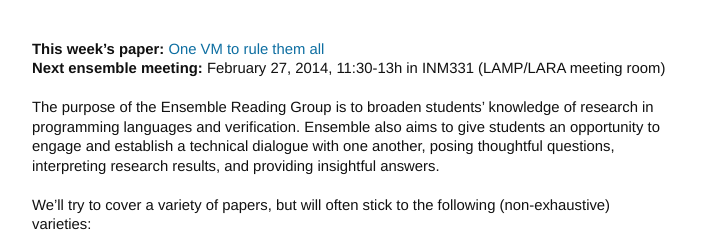
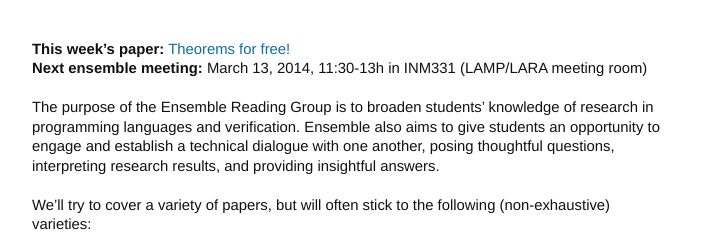
Before and after one commit to lampepfl/ensemble, a Jekyll site: the page built from index.md, in a window 1280 px wide. Shown: the top 233 px of the page, without its empty margins (288-990 px from the left). Built offline with Jekyll 4.4.1, drawn with Linux system fonts in a browser that asks for light colours; Markdown is read by kramdown in place of the engine named in the settings.

Commit message:
Theorems for free.

```diff
--- a/_config.yml
+++ b/_config.yml
@@ -2,8 +2,8 @@ markdown: rdiscount
 
 title: Ensemble Reading Group | LAMP/LARA EPFL
 
-papertitle: One VM to rule them all
-paperurl: http://www.cs.purdue.edu/homes/gkrichar/papers/onward2013-wuerthinger-truffle.pdf
-nextmeetingdate: "February 27, 2014"
+papertitle: Theorems for free!
+paperurl: http://dl.acm.org/citation.cfm?id=99404
+nextmeetingdate: "March 13, 2014"
 nextmeetingtime: "11:30-13h"
 nextmeetingloc: "INM331 (LAMP/LARA meeting room)"
```
